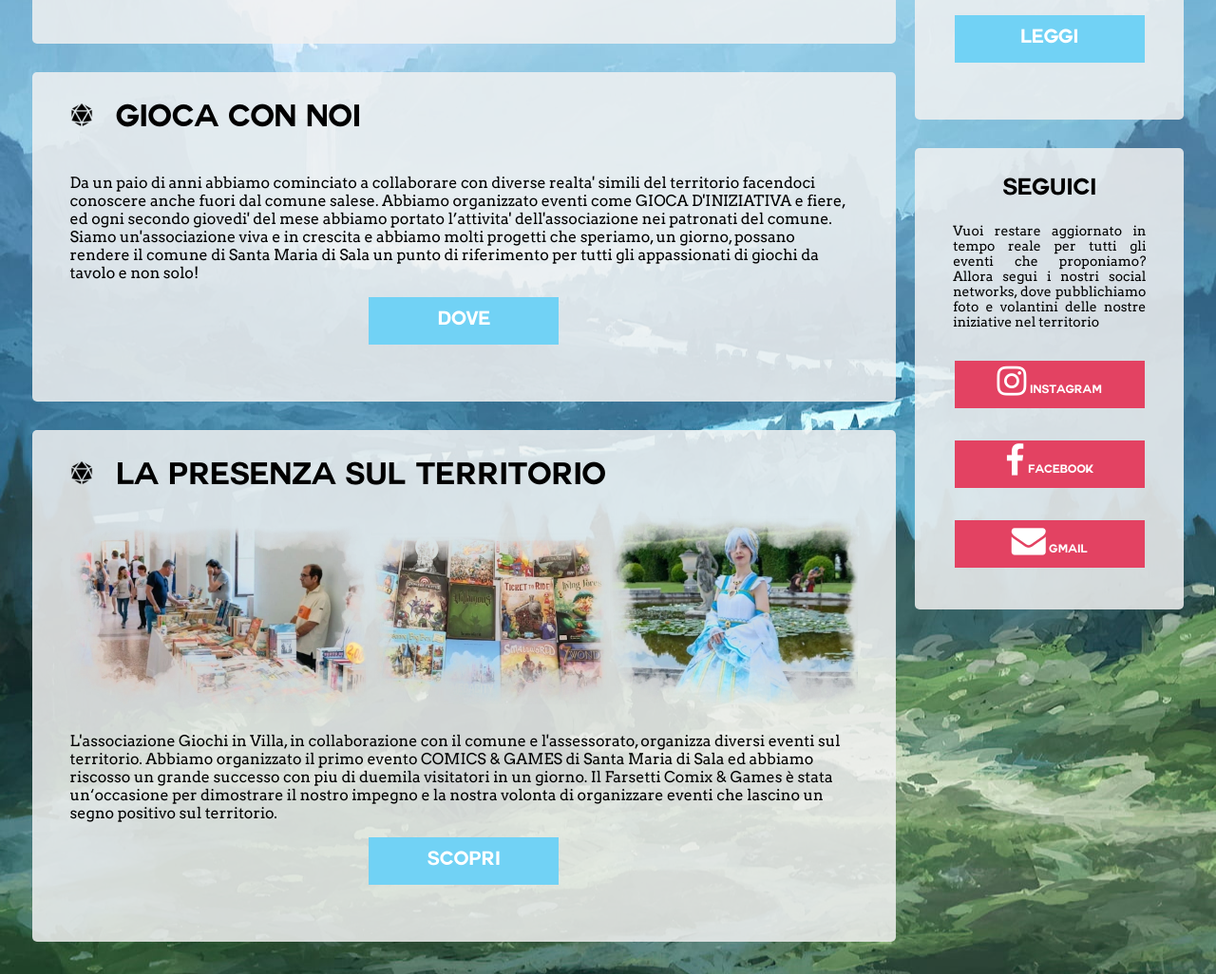
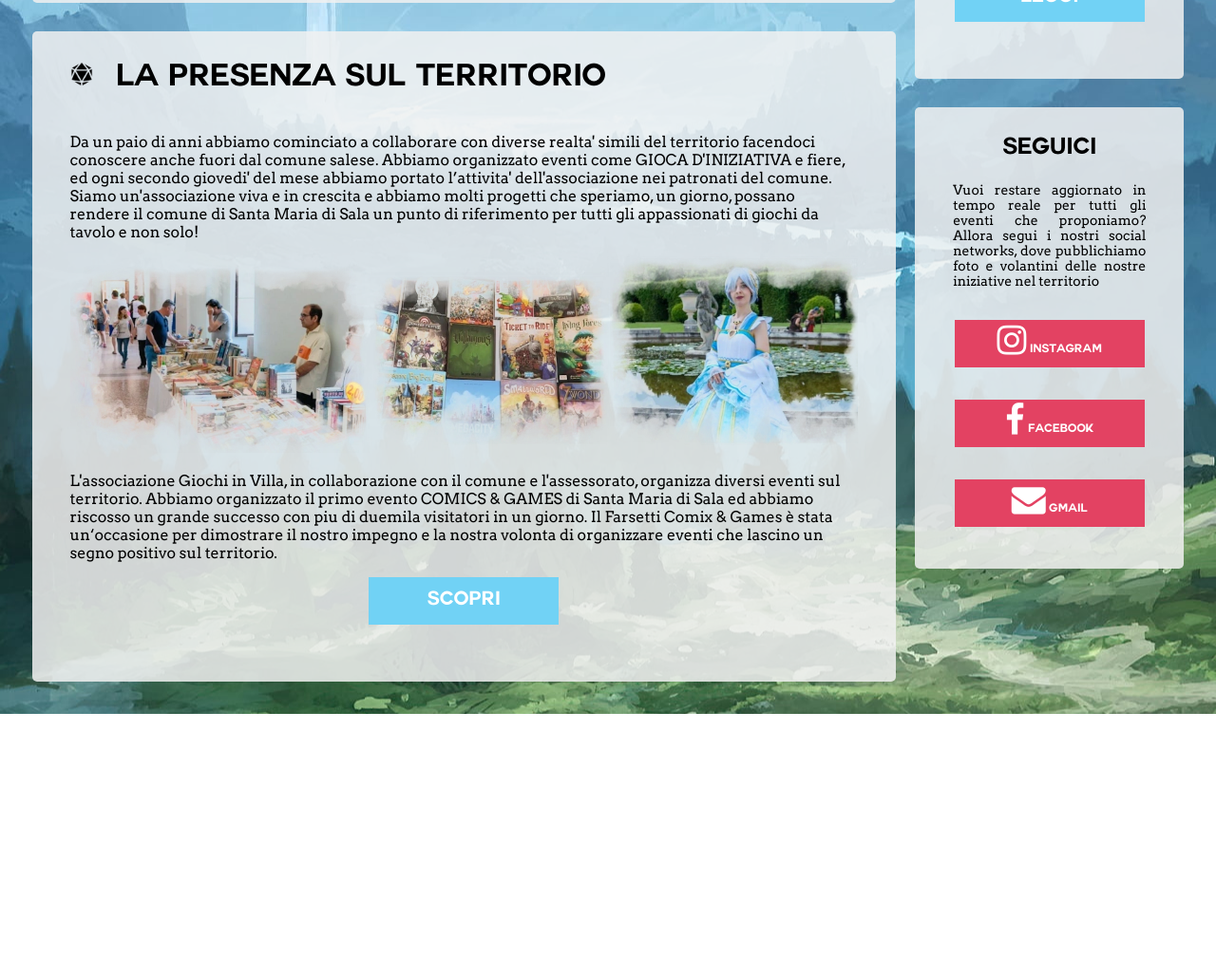
Before and after one commit to giochinvilla/giochinvilla.github.io, a plain HTML site: page pages/presentation.html in a window 1280 px wide. Shown: the part 765-1791 px from the top of the page at 95% size. After the commit the page ends 1517 px from the top, so only its background shows below. Drawn offline with Linux system fonts and the light colour scheme.

Commit message:
Add files via upload

```diff
--- a/pages/presentation.html
+++ b/pages/presentation.html
@@ -16,7 +16,7 @@
 
 	<!-- Header -->
 	<div class="header">
-		<p style="font-family: Couture; font-size: 36px; margin:0px; padding:10px;">Chi siamo</p>
+	  <img src="./images/technical/header.png" style="width: 90%; max-width: 1000px;"></img>
 	</div>
 
 	<div class="topnav">
@@ -48,7 +48,7 @@
 			<div class="card">
 				<h1>
 					<img src="../images/technical/subtitle-logo.png"></img>
-					Gioca con noi
+					La presenza sul territorio
 				</h1>
 				<div style="clear: both;"></div>
 				<p class="desc">Da un paio di anni abbiamo cominciato a collaborare	con diverse realta' simili del territorio facendoci conoscere anche fuori dal comune salese. Abbiamo organizzato eventi come
@@ -56,15 +56,6 @@
 					Siamo un'associazione viva e in crescita e abbiamo molti progetti che speriamo, un giorno, possano rendere il comune di Santa Maria di Sala un punto
 					di riferimento per tutti gli appassionati di giochi da tavolo e non solo!
 				</p>
-				<a class="btn-C btn-C-blue" href="https://www.google.it/maps/place/Viale+Ferraris,+1,+30036+L.p.+Santa+Maria+di+Sala+VE">DOVE</a>								<!-- Color -->
-				<div class="btn-C-icon"></div>
-			</div>
-
-			<div class="card">
-				<h1>
-					<img src="../images/technical/subtitle-logo.png"></img>
-					La presenza sul territorio
-				</h1>
 				<div class="image"><img src="../images/presentation/presentation2.webp"></img></div>
 				<p class="desc">L'associazione Giochi in Villa, in collaborazione con il comune e l'assessorato,
 					organizza diversi eventi sul territorio. Abbiamo organizzato il primo evento COMICS &
```
